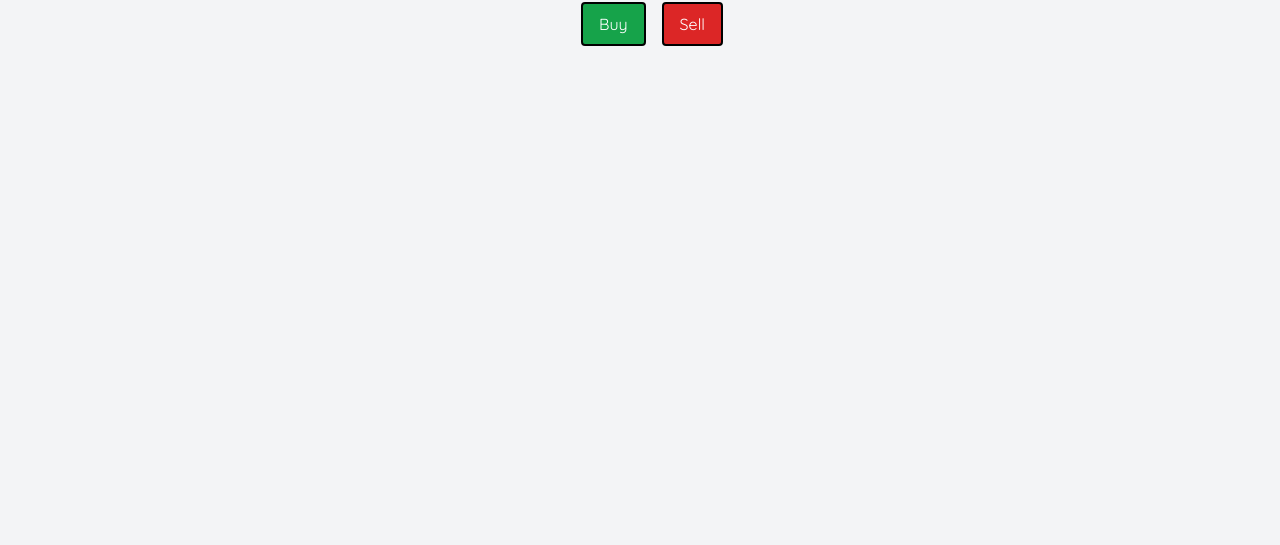
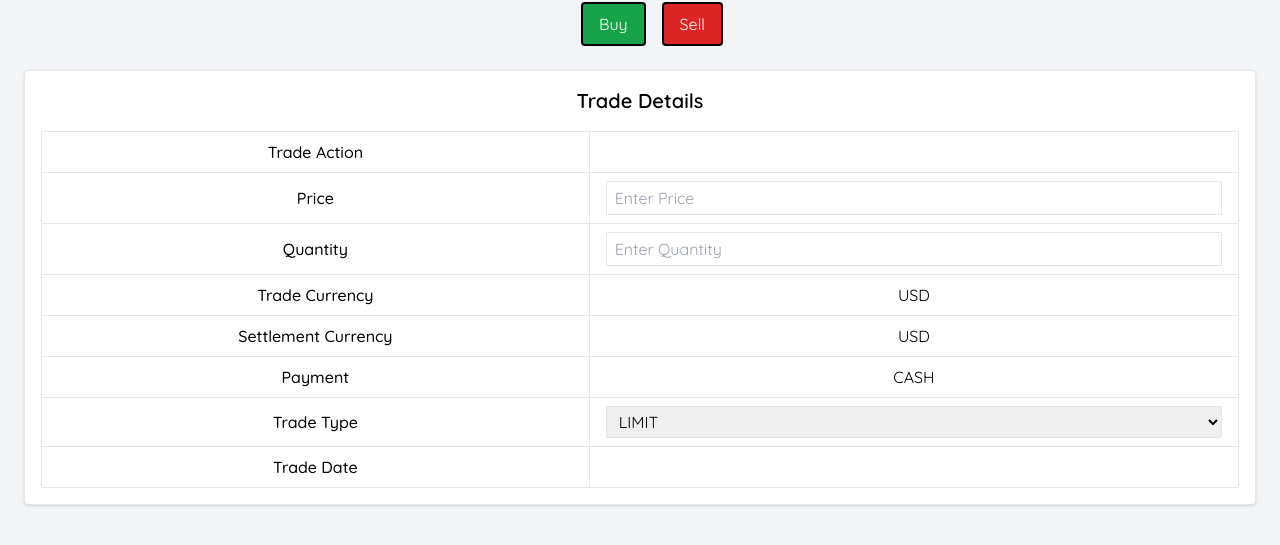
Before and after one commit to Brianliew77/trading-simulation-application, a React (Create React App) app: page /trade in a window 1280 px wide. Shown: the part 249-794 px from the top of the page. Built offline with nearby package versions, Linux system fonts and the light colour scheme; no server answers.

Commit message:
dummy trade table

```diff
--- a/src/components/Trade.js
+++ b/src/components/Trade.js
@@ -32,12 +32,12 @@ function Trade() {
   }, []);
 
 
-
-
   return (
   <div className="min-h-screen bg-gray-100">
     <Navigation />
     <h1 className="text-3xl text-gray-900 font-bold mt-2 ml-6 text-left">Trade</h1>
+
+    {/* Timestamp Selector */}
     <div className="ml-6 mt-4">
       <label className="mr-2 font-semibold">Select Timestamp:</label>
       <select
@@ -50,27 +50,83 @@ function Trade() {
         ))}
       </select>
     </div>
+
+    {/* Account Summary */}
     <AccountTable account={account} />
+
+    {/* Buy/Sell Buttons */}
     <div className="ml-6 mt-4 space-x-4">
       <button
         className="bg-green-600 text-white px-4 py-2 rounded hover:bg-green-700"
-          onClick={() => handleTrade("BUY")}
+        onClick={() => setMessage("BUY")}
       >
         Buy
       </button>
       <button
         className="bg-red-600 text-white px-4 py-2 rounded hover:bg-red-700"
-          onClick={() => handleTrade("SELL")}
+        onClick={() => setMessage("SELL")}
       >
         Sell
       </button>
     </div>
 
-      {message && (
-        <div className="ml-6 mt-4 text-blue-800 font-semibold">
-          {message}
+    {/* Trade Input Table */}
+    <div className="ml-6 mt-6 mr-6 bg-white border p-4 rounded shadow">
+      <h2 className="text-xl font-semibold mb-4">Trade Details</h2>
+      <table className="w-full table-auto border-collapse">
+        <tbody>
+          <tr>
+            <td className="border px-4 py-2 font-medium">Trade Action</td>
+            <td className="border px-4 py-2">{message}</td>
+          </tr>
+          <tr>
+            <td className="border px-4 py-2 font-medium">Price</td>
+            <td className="border px-4 py-2">
+              <input
+                type="number"
+                className="w-full border px-2 py-1"
+                placeholder="Enter Price"
+              />
+            </td>
+          </tr>
+          <tr>
+            <td className="border px-4 py-2 font-medium">Quantity</td>
+            <td className="border px-4 py-2">
+              <input
+                type="number"
+                className="w-full border px-2 py-1"
+                placeholder="Enter Quantity"
+              />
+            </td>
+          </tr>
+          <tr>
+            <td className="border px-4 py-2 font-medium">Trade Currency</td>
+            <td className="border px-4 py-2">USD</td>
+          </tr>
+          <tr>
+            <td className="border px-4 py-2 font-medium">Settlement Currency</td>
+            <td className="border px-4 py-2">USD</td>
+          </tr>
+          <tr>
+            <td className="border px-4 py-2 font-medium">Payment</td>
+            <td className="border px-4 py-2">CASH</td>
+          </tr>
+          <tr>
+            <td className="border px-4 py-2 font-medium">Trade Type</td>
+            <td className="border px-4 py-2">
+              <select className="w-full border px-2 py-1">
+                <option value="LIMIT">LIMIT</option>
+                <option value="MARKET">MARKET</option>
+              </select>
+            </td>
+          </tr>
+          <tr>
+            <td className="border px-4 py-2 font-medium">Trade Date</td>
+            <td className="border px-4 py-2">{selectedTimestamp}</td>
+          </tr>
+        </tbody>
+      </table>
     </div>
-      )}
   </div>
 );
 }
```
Lines whose indentation alone changed are shown as unchanged.
